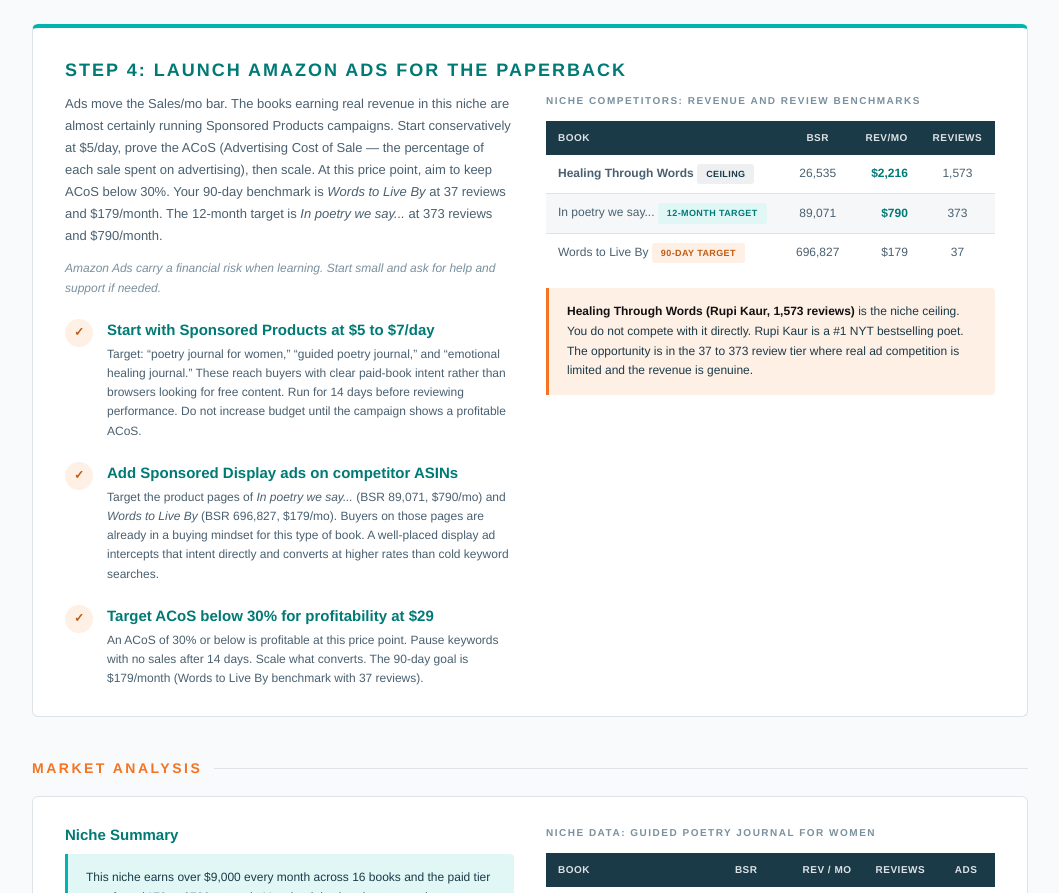
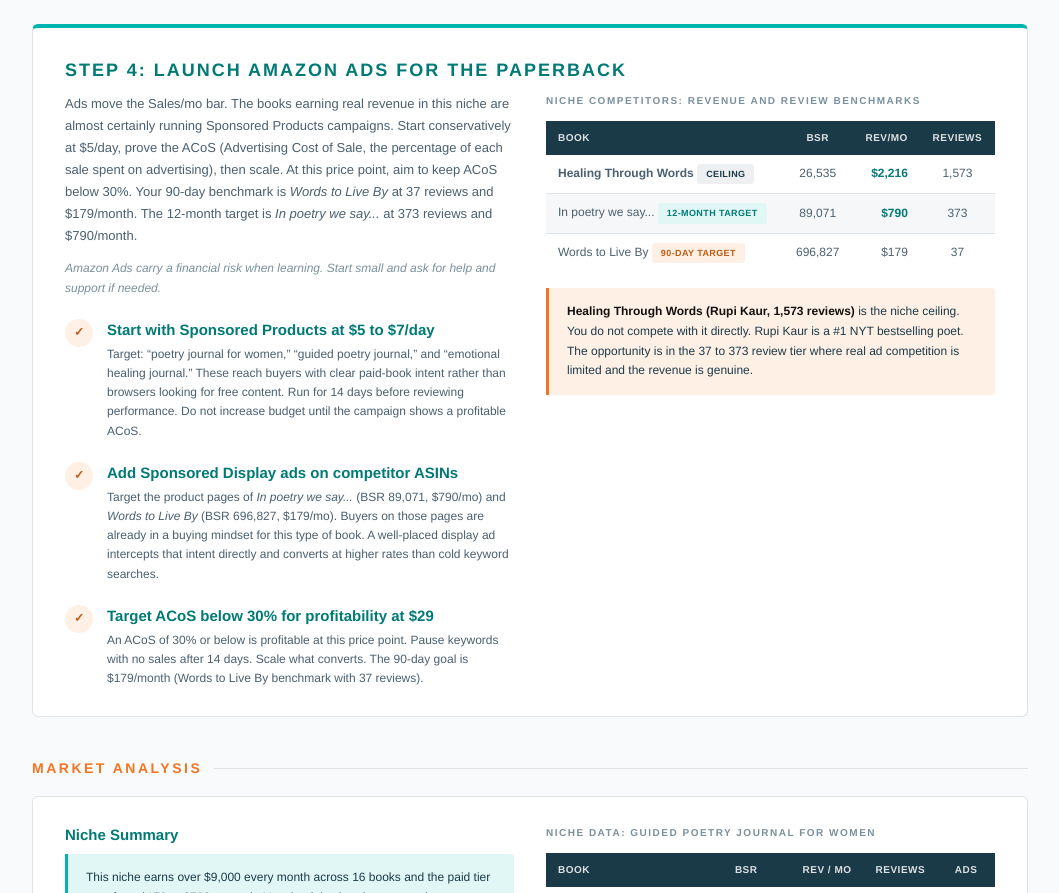
Before and after one commit to johnhones/readabull-silver-ramsay, a plain HTML site: page index.html in a window 1280 px wide. Shown: the part 2971-3864 px from the top of the page, without its empty margins (220-1279 px from the left). Drawn offline with Linux system fonts and the light colour scheme.

Commit message:
Update dashboard — 2026-06-29 14:06

```diff
--- a/index.html
+++ b/index.html
@@ -484,7 +484,7 @@
   <div class="hb-eyebrow">Step 4: Launch Amazon Ads for the Paperback</div>
   <div class="g2" style="gap:32px;align-items:start;">
     <div>
-      <p style="font-size:13px;color:var(--mid);line-height:1.7;margin-bottom:12px;">Ads move the Sales/mo bar. The books earning real revenue in this niche are almost certainly running Sponsored Products campaigns. Start conservatively at $5/day, prove the ACoS (Advertising Cost of Sale — the percentage of each sale spent on advertising), then scale. At this price point, aim to keep ACoS below 30%. Your 90-day benchmark is <em>Words to Live By</em> at 37 reviews and $179/month. The 12-month target is <em>In poetry we say...</em> at 373 reviews and $790/month.</p>
+      <p style="font-size:13px;color:var(--mid);line-height:1.7;margin-bottom:12px;">Ads move the Sales/mo bar. The books earning real revenue in this niche are almost certainly running Sponsored Products campaigns. Start conservatively at $5/day, prove the ACoS (Advertising Cost of Sale, the percentage of each sale spent on advertising), then scale. At this price point, aim to keep ACoS below 30%. Your 90-day benchmark is <em>Words to Live By</em> at 37 reviews and $179/month. The 12-month target is <em>In poetry we say...</em> at 373 reviews and $790/month.</p>
       <p style="font-size:12px;color:var(--muted);line-height:1.6;margin-bottom:20px;font-style:italic;">Amazon Ads carry a financial risk when learning. Start small and ask for help and support if needed.</p>
       <div class="item">
         <div class="item-icon icon-orange">&#10003;</div>
```
